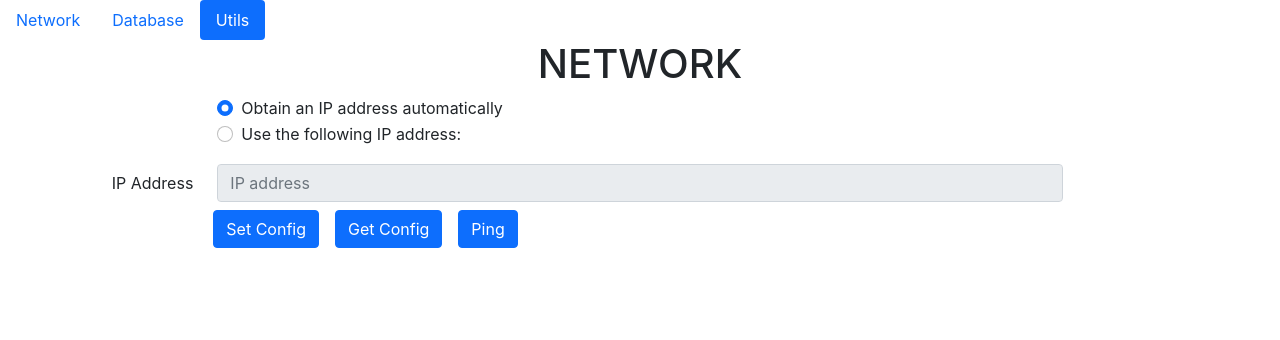
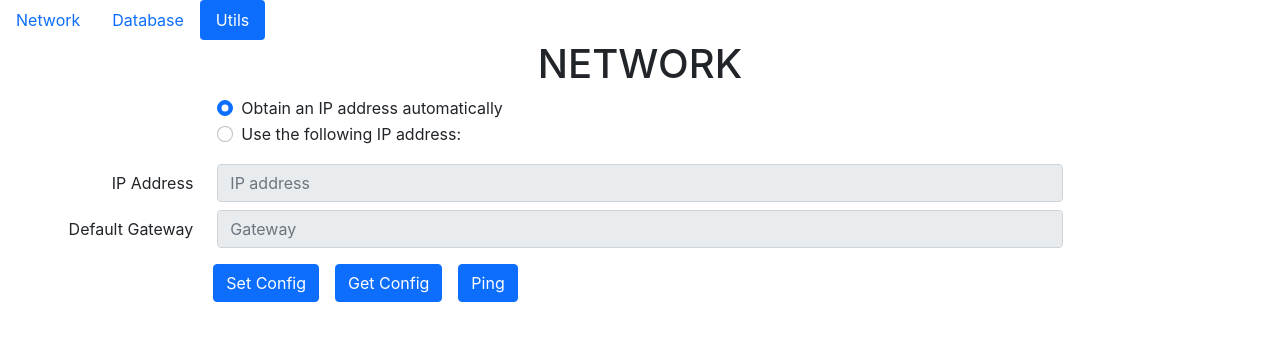
Before and after one commit to hiramzunig4/tryouts, a React (Create React App) app in the folder lv-react-ui/: page / in a window 1280 px wide. Both pictures are taken after a click on the button "Utils". Shown: the top 340 px of the page. Built offline with nearby package versions, Linux system fonts and the light colour scheme.

Commit message:
ahora funciona con dos componentes como quiero

```diff
--- a/lv-react-ui/src/Empty.js
+++ b/lv-react-ui/src/Empty.js
@@ -17,11 +17,12 @@ function Empty() {
   const [stateradiodhcp, setStateRadioDhcp] = React.useState(true)
   const [stateradiostatic, setStateRadioStatic] = React.useState(false)
 
-  const [ form, setForm ] = useState({address:""})
+  const [ form, setForm ] = useState({address:"", gateway:""})
   const [ errors, setErrors ] = useState({})
 
   //disable componets
   const [ipaddressdisabled, setIpAddressdDisabled] = React.useState(true);
+  const [gatewaydisabled, setGatewayDisabled] = React.useState(true);
 
     //Response from yeico appliance
     const [responseString, setResponseString] = React.useState("")
@@ -40,6 +41,7 @@ function Empty() {
   function formState(state)
   {
     setIpAddressdDisabled(state)
+    setGatewayDisabled(state)
   }
 
   function dataToUi(key)
@@ -108,6 +110,7 @@ function Empty() {
           formState(false)
           console.log(dataToUi(res.message.config.ipv4.address))
           form.address = dataToUi(res.message.config.ipv4.address)
+          form.gateway = dataToUi(res.message.config.ipv4.gateway)
         }
         setResponseString(`Get Config Success`)
         setIsValid(true)
@@ -147,18 +150,19 @@ function Empty() {
       // We got errors!
       setErrors(newErrors)
     } else {
+      console.log(form.address)
+      console.log(form.gateway)
       // No errors! Put any logic here for the form submission!
       alert('Thank you for your feedback!')
     }
   }
 
   const findFormErrors = () => {
-    const { address } = form
+    const { address, gateway } = form
     const newErrors = {}
     // name errors
     if ( !address || address === '' || !validateIPaddress(address)) newErrors.address = 'Enter a correct address formart'
-
-
+    if ( !gateway || gateway === '' || !validateIPaddress(gateway)) newErrors.gateway = 'Enter a correct gateway formart'
     return newErrors
   }
 
@@ -208,6 +212,22 @@ function Empty() {
           </Col>
         </Form.Group>
 
+        <Form.Group as={Row} className="mb-3">
+            <Form.Label align="right" column sm={2}>
+            Default Gateway
+            </Form.Label>
+            <Col sm={8}>
+            <Form.Control
+              placeholder="Gateway"
+              onChange={  e => setField('gateway', e.target.value) }
+              isInvalid={ !!errors.gateway }
+              disabled={gatewaydisabled}
+              value={form.gateway}
+           />
+            <Form.Control.Feedback type='invalid'>{ errors.gateway }</Form.Control.Feedback>
+            </Col>
+        </Form.Group>
+
         <Form.Group>
           <Col sm={{ span: 10, offset: 2 }}>
             <Stack direction="horizontal" gap={3}>
```
